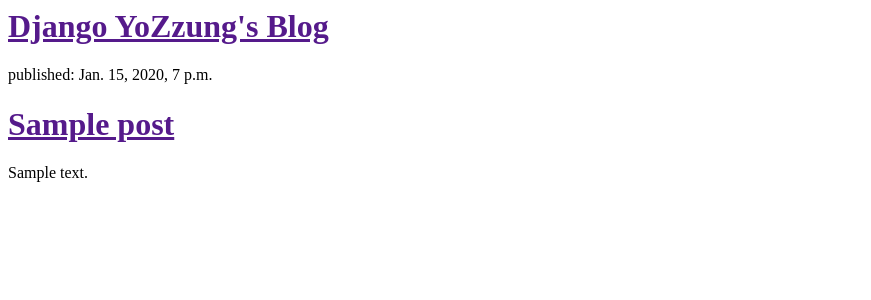
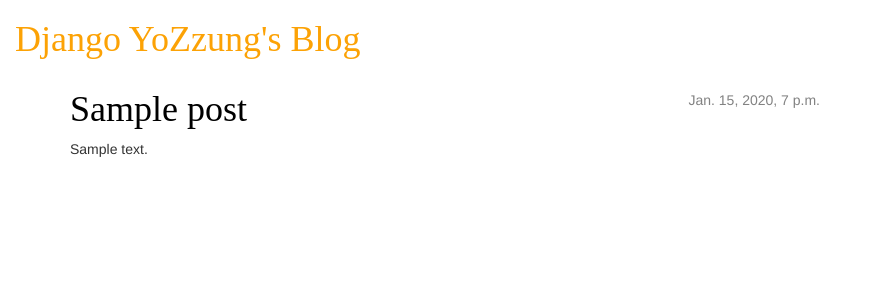
Before and after one commit to YoZzung/my-first-blog, a Django app: page / in a window 1280 px wide. Shown: the top 300 px of the page, without its empty margins (0-871 px from the left). Run offline with Django 3.2, Linux system fonts and the light colour scheme; tables that the repository leaves empty hold one stand-in row (values such as "Sample post"); some libraries are stand-ins or nearby versions.

Commit message:
Modified templates to display posts from database. 2nd

```diff
--- a/blog/static/blog/style.css
+++ b/blog/static/blog/style.css
@@ -10,9 +10,9 @@
   border-bottom:1px solid gray;
   padding:20px;
 }
-h1 {
-  color: #FCA205;
-  font-family: 'Lobster'
+h1 a {
+  color:#FCA205;
+  font-family: 'Pangolin'
 }
 body {
   padding-left: 15px;
@@ -37,3 +37,50 @@
 #control{
   float: right;
 }
+.page-header {
+    background-color: #ff9400;
+    margin-top: 0;
+    padding: 20px 20px 20px 40px;
+}
+
+.page-header h1, .page-header h1 a, .page-header h1 a:visited, .page-header h1 a:active {
+    color: #ffffff;
+    font-size: 36pt;
+    text-decoration: none;
+}
+
+.content {
+    margin-left: 40px;
+}
+
+h1, h2, h3, h4 {
+    font-family: 'Lobster', cursive;
+}
+
+.date {
+    float: right;
+    color: #828282;
+}
+
+.save {
+    float: right;
+}
+
+.post-form textarea, .post-form input {
+    width: 100%;
+}
+
+.top-menu, .top-menu:hover, .top-menu:visited {
+    color: #ffffff;
+    float: right;
+    font-size: 26pt;
+    margin-right: 20px;
+}
+
+.post {
+    margin-bottom: 70px;
+}
+
+.post h1 a, .post h1 a:visited {
+    color: #000000;
+}
--- a/blog/templates/blog/post_list.html
+++ b/blog/templates/blog/post_list.html
@@ -1,18 +1,32 @@
+{% load staticfiles %}
 <html>
      <head>
+         <a href="https://en.wikipedia.org/wiki/Django" class="external_link" id="link_to_wiki_page">
+         <link href="https://fonts.googleapis.com/css?family=Lobster&subset=latin,latin-ext" rel="stylesheet" type="text/css">
+         <link rel="stylesheet" href="//maxcdn.bootstrapcdn.com/bootstrap/3.2.0/css/bootstrap.min.css">
+         <link rel="stylesheet" href="//maxcdn.bootstrapcdn.com/bootstrap/3.2.0/css/bootstrap-theme.min.css">
+         <link rel="stylesheet" type="text/css" href="{% static 'blog/style.css' %}">
          <title>Django YoZzung's blog</title>
      </head>
      <body>
-         <div>
-             <h1><a href="">Django YoZzung's Blog</a></h1>
+         <div class="page_header">
+             <h1><a href="/">Django YoZzung's Blog</a></h1>
          </div>
 
-         {% for post in posts %}
-           <div>
-            <p>published: {{ post.published_date }}</p>
-            <h1><a href="">{{ post.title }}</a></h1>
-            <p>{{ post.text|linebreaksbr }}</p>
-           </div>
-        {% endfor %}
+         <div class="content container">
+     <div class="row">
+         <div class="col-md-8">
+             {% for post in posts %}
+                 <div class="post">
+                     <div class="date">
+                         {{ post.published_date }}
+                     </div>
+                     <h1><a href="">{{ post.title }}</a></h1>
+                     <p>{{ post.text|linebreaksbr }}</p>
+                 </div>
+             {% endfor %}
+         </div>
+     </div>
+ </div>
      </body>
  </html>
```
